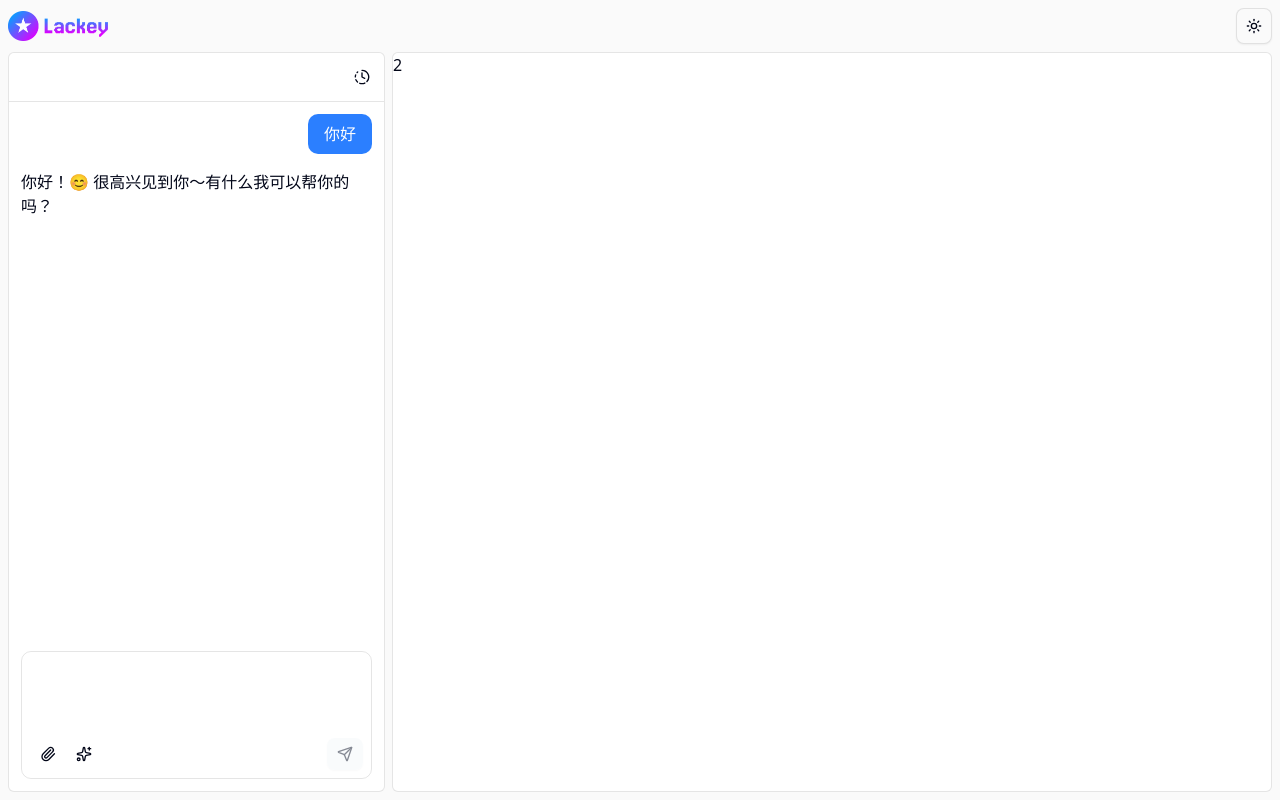
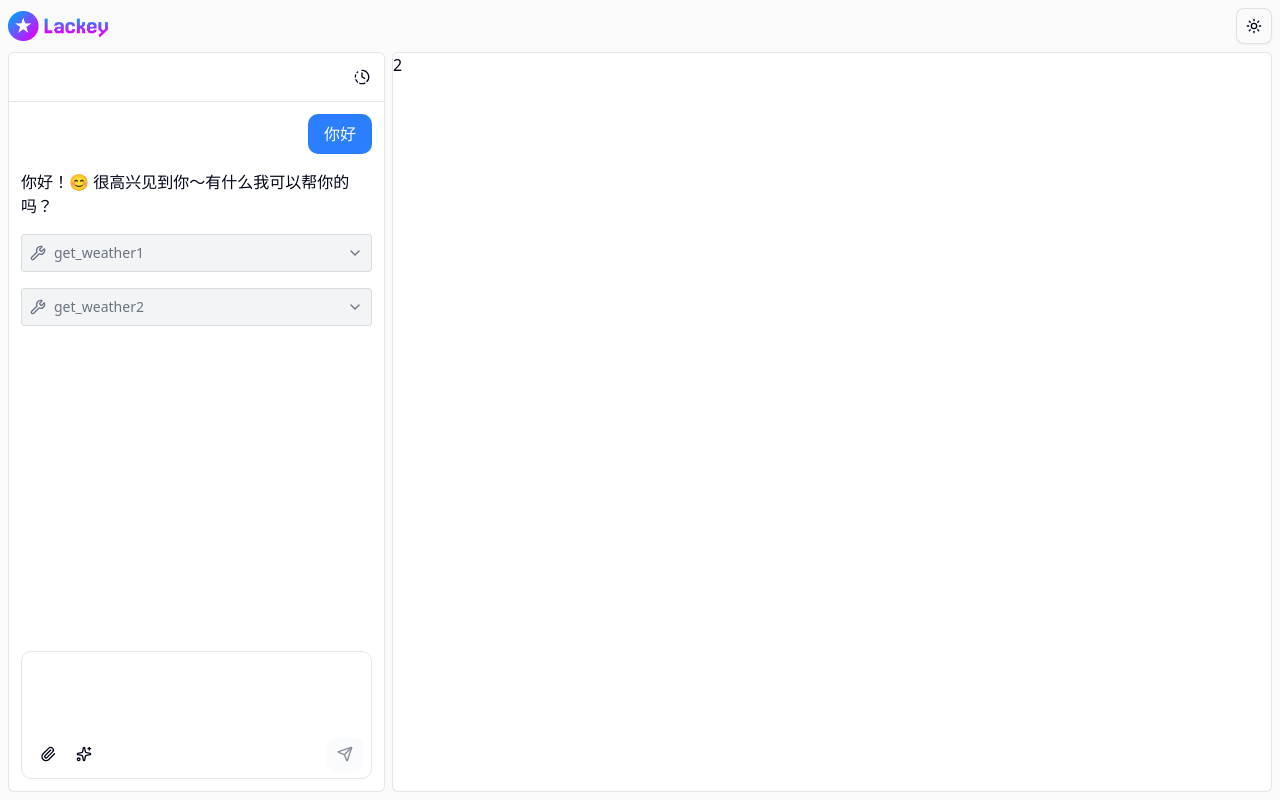
Before and after one commit to lhz960904/ai-lackey, a Next.js app: page /chat/1 in a window 1280 px wide. Built offline with nearby package versions, Linux system fonts and the light colour scheme.

Commit message:
feat: chat message render

```diff
--- a/app/api/chat/route.ts
+++ b/app/api/chat/route.ts
@@ -1,4 +1,6 @@
-import { ChatDeepSeek } from '@langchain/deepseek';
+import { agent } from '@/core/graph';
+import { BaseMessageChunk, isAIMessageChunk, MessageContent } from '@langchain/core/messages';
+import { ToolCall } from '@langchain/core/messages/tool';
 import { NextRequest } from 'next/server';
 
 export async function POST(req: NextRequest) {
@@ -9,22 +11,40 @@ export async function POST(req: NextRequest) {
       return new Response('Message is required', { status: 400 });
     }
 
-    const model = new ChatDeepSeek({
-      apiKey: process.env.DEEPSEEK_API_KEY,
-      model: 'deepseek-chat',
-      streaming: true,
+    const stream = await agent.stream({ messages: [{ role: 'user', content: message }] }, {
+      streamMode: 'messages',
     });
-
-    const stream = await model.stream([{ role: 'user', content: message }]);
 
     const encoder = new TextEncoder();
     const readableStream = new ReadableStream({
       async start(controller) {
         try {
-          for await (const chunk of stream) {
-            const content = chunk.content;
-            if (content) {
-              controller.enqueue(encoder.encode(`data: ${JSON.stringify({ content })}\n\n`));
+          let toolMessage: ToolCall & { return?: MessageContent } | undefined, toolArgs = ''
+          for await (const item of stream) {
+            const message = item[0] as BaseMessageChunk
+            if (isAIMessageChunk(message) && message.tool_calls?.length) {
+              toolMessage = message.tool_calls[0]
+              controller.enqueue(encoder.encode(`data: ${JSON.stringify({ type: 'tool', data: toolMessage })}\n\n`));
+            }
+            if (isAIMessageChunk(message) && message.tool_call_chunks?.length) {
+              toolArgs += message.tool_call_chunks[0].args
+              try {
+                // eslint-disable-next-line @typescript-eslint/no-explicit-any
+                const args: Record<string, any> = JSON.parse(toolArgs)
+                if (toolMessage) {
+                  toolMessage.args = args
+                  controller.enqueue(encoder.encode(`data: ${JSON.stringify({ type: 'tool', data: toolMessage })}\n\n`));
+                }
+              } catch {
+              }
+            } else {
+              if (message.getType() === 'tool' && toolMessage) {
+
+                toolMessage.return = message.content
+                controller.enqueue(encoder.encode(`data: ${JSON.stringify({ type: 'tool', data: toolMessage })}\n\n`));
+              } else {
+                controller.enqueue(encoder.encode(`data: ${JSON.stringify({ type: 'message', data: message.content })}\n\n`));
+              }
             }
           }
           controller.enqueue(encoder.encode('data: [DONE]\n\n'));
--- a/app/chat/[id]/page.tsx
+++ b/app/chat/[id]/page.tsx
@@ -33,7 +33,7 @@ export default async function ChatPage(props: {
             <ChatContainer />
           </ResizablePanel>
           <ResizableHandle />
-          <ResizablePanel>
+          <ResizablePanel defaultSize={70}>
             <div className='border rounded-sm h-full bg-white'>
               2
             </div>
--- a/components/chat-container.tsx
+++ b/components/chat-container.tsx
@@ -8,8 +8,9 @@ import { useState, useRef } from "react";
 
 
 export interface Message {
-  role: 'user' | 'assistant';
-  content: string;
+  role: 'user' | 'assistant' | 'tool';
+  // eslint-disable-next-line @typescript-eslint/no-explicit-any
+  content: any
 }
 
 export function ChatContainer() {
@@ -22,6 +23,26 @@ export function ChatContainer() {
     {
       role: 'assistant',
       content: '你好！😊 很高兴见到你～有什么我可以帮你的吗？'
+    },
+    {
+      role: 'tool',
+      content: {
+        args: { location: 'sdsd' },
+        name: 'get_weather1',
+        id: 'call_1_9be8c634-2f6b-48b1-8291-90c65f819519',
+        type: 'tool_call',
+        return: { a: 1 }
+      }
+    },
+    {
+      role: 'tool',
+      content: {
+        name: 'get_weather2',
+        args: {},
+        id: 'call_1_9be8c634-2f6b-48b1-8291-90c65f819519',
+        type: 'tool_call',
+        return: { a: 1 }
+      }
     }
   ]);
   const [isLoading, setIsLoading] = useState(false)
@@ -81,14 +102,34 @@ export function ChatContainer() {
 
             try {
               const parsed = JSON.parse(data);
-              if (parsed.content) {
-                assistantMessage += parsed.content;
+              console.log('parsed', parsed)
+              if (parsed.type === 'message') {
+                assistantMessage += parsed.data;
                 setMessages(prev => {
                   const newMessages = [...prev];
                   if (newMessages[newMessages.length - 1].role === 'assistant') {
                     newMessages[newMessages.length - 1].content = assistantMessage;
+                  } else {
+                    newMessages.push({
+                      role: 'assistant',
+                      content: assistantMessage
+                    })
                   }
                   return newMessages;
+                });
+              } else if (parsed.type === 'tool') {
+                setMessages(prev => {
+                  const newMessages = [...prev];
+                  const matchIndex = newMessages.findLastIndex(item => item.content.id === parsed.data.id)
+                  if (matchIndex > -1) {
+                    newMessages[matchIndex].content = parsed.data;
+                  } else {
+                    newMessages.push({
+                      role: 'tool',
+                      content: parsed.data
+                    })
+                  }
+                  return newMessages
                 });
               }
             } catch (e) {
--- a/components/chat-messages.tsx
+++ b/components/chat-messages.tsx
@@ -1,11 +1,56 @@
 'use client'
 
-import { useEffect, useRef } from "react";
+import { useEffect, useRef, useState } from "react";
 import { Message } from "./chat-container";
+import { ChevronDown, ChevronUp, Loader, Wrench } from "lucide-react";
 
 export interface ChatMessagesProps {
   messages: Message[]
   isLoading?: boolean
+}
+
+
+export function BaseMessage({ message }: { message: Message }) {
+  return (
+    <div
+      className={`flex ${message.role === 'user' ? 'justify-end' : 'justify-start'}`}
+    >
+      <div
+        className={`max-w-xs lg:max-w-md rounded-lg ${message.role === 'user'
+          ? 'bg-blue-500 text-white px-4 py-2'
+          : ''
+          }`}
+      >
+        <p className="whitespace-pre-wrap">{message.content}</p>
+      </div>
+    </div>
+  )
+}
+
+export function ToolMessage({ message }: { message: Message }) {
+  const [expand, setExpand] = useState(false)
+
+  return (
+    <div className="border rounded bg-gray-100 text-gray-500 text-sm duration-300 ease-in transform">
+      <div className="flex items-center justify-between p-2">
+        <div className="flex items-center gap-2">
+          {!message.content.return ? <Loader className="animate-spin" size={16} /> : <Wrench size={16} />}
+          <span>{message.content.name}</span>
+        </div>
+        {expand ? <ChevronUp className="cursor-pointer" size={16} onClick={() => setExpand(false)} /> : <ChevronDown className="cursor-pointer" onClick={() => setExpand(true)} size={16} />}
+      </div>
+      {expand ? (
+        <div className="border-t">
+          <pre>
+            {JSON.stringify(message.content.args, null, 2)}
+          </pre>
+          <pre>
+            {JSON.stringify(message.content.return, null, 2)}
+          </pre>
+        </div>
+      ) : null}
+    </div >
+  )
 }
 
 
@@ -22,23 +67,17 @@ export function ChatMessages(props: ChatMessagesProps) {
     scrollToBottom();
   }, [messages]);
 
+  console.log('messages', messages)
+
   return (
     <div className="flex-1 overflow-y-auto space-y-4">
-      {messages.map((message, index) => (
-        <div
-          key={index}
-          className={`flex ${message.role === 'user' ? 'justify-end' : 'justify-start'}`}
-        >
-          <div
-            className={`max-w-xs lg:max-w-md rounded-lg ${message.role === 'user'
-              ? 'bg-blue-500 text-white px-4 py-2'
-              : ''
-              }`}
-          >
-            <p className="whitespace-pre-wrap">{message.content}</p>
-          </div>
-        </div>
-      ))}
+      {messages.map((message, index) => {
+        if (message.role === 'tool') {
+          return <ToolMessage message={message} key={index} />
+        } else {
+          return <BaseMessage message={message} key={index} />
+        }
+      })}
       {isLoading && (
         <div className="flex justify-start">
           <div className="bg-gray-200 text-gray-800 px-4 py-2 rounded-lg">
--- /dev/null
+++ b/core/graph/index.ts
@@ -0,0 +1,6 @@
+
+import { createReactAgent } from "@langchain/langgraph/prebuilt";
+import { getLLM } from "../llm";
+import { getWeather2, getWeather1 } from "../tools/get-weather";
+
+export const agent = createReactAgent({ llm: getLLM(), tools: [getWeather1, getWeather2] });
--- /dev/null
+++ b/core/llm/index.ts
@@ -0,0 +1,13 @@
+
+import { ChatDeepSeek } from '@langchain/deepseek';
+
+// TODO support more model
+export function getLLM() {
+  const model = new ChatDeepSeek({
+    apiKey: process.env.DEEPSEEK_API_KEY,
+    model: 'deepseek-chat',
+    streaming: true,
+  });
+
+  return model
+}
--- /dev/null
+++ b/core/tools/get-weather.ts
@@ -0,0 +1,33 @@
+import { tool, ToolRunnableConfig } from '@langchain/core/tools';
+import { z } from 'zod';
+
+
+const schema = z.object({
+  location: z.string().describe("Location to get the weather for."),
+})
+
+export const getWeather1 = tool<typeof schema>((input) => {
+  if (['sf', 'san francisco', 'san francisco, ca'].includes(input.location.toLowerCase())) {
+    return 'It\'s 60 degrees and foggy.';
+  } else {
+    return 'It\'s 90 degrees and sunny.';
+  }
+}, {
+  name: 'get_weather1',
+  description: 'Call to get the current weather.',
+  schema,
+  tags: ['nostream']
+})
+
+export const getWeather2 = tool<typeof schema>((input) => {
+  if (['sf', 'san francisco', 'san francisco, ca'].includes(input.location.toLowerCase())) {
+    return 'It\'s 60 degrees and foggy.';
+  } else {
+    return 'It\'s 90 degrees and sunny.';
+  }
+}, {
+  name: 'get_weather2',
+  description: 'Call to get the current weather.',
+  schema,
+  tags: ['nostream']
+})
--- a/package.json
+++ b/package.json
@@ -28,7 +28,8 @@
     "react": "19.1.0",
     "react-dom": "19.1.0",
     "react-resizable-panels": "^3.0.4",
-    "tailwind-merge": "^3.3.1"
+    "tailwind-merge": "^3.3.1",
+    "zod": "^4.0.17"
   },
   "devDependencies": {
     "@eslint/eslintrc": "^3",
```
Also changed, not shown: 1 other file (tests, documents, lock files or other folders).
